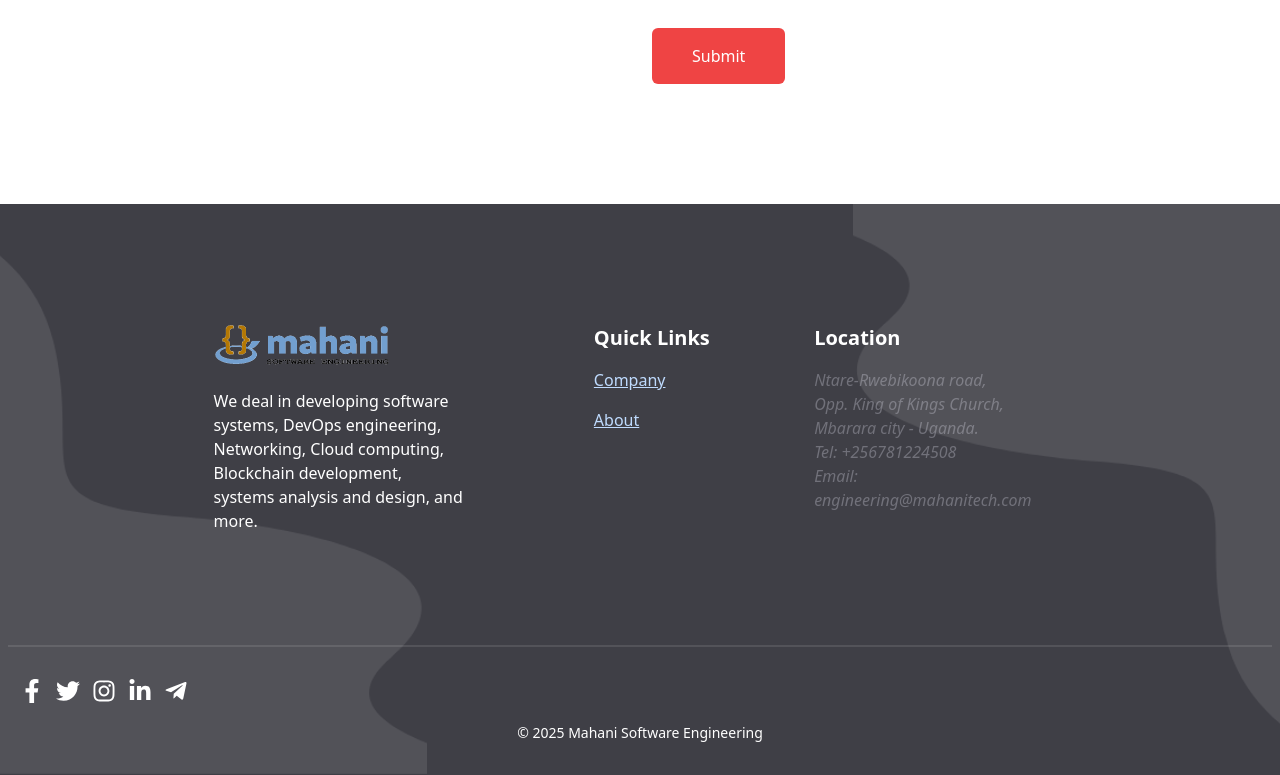
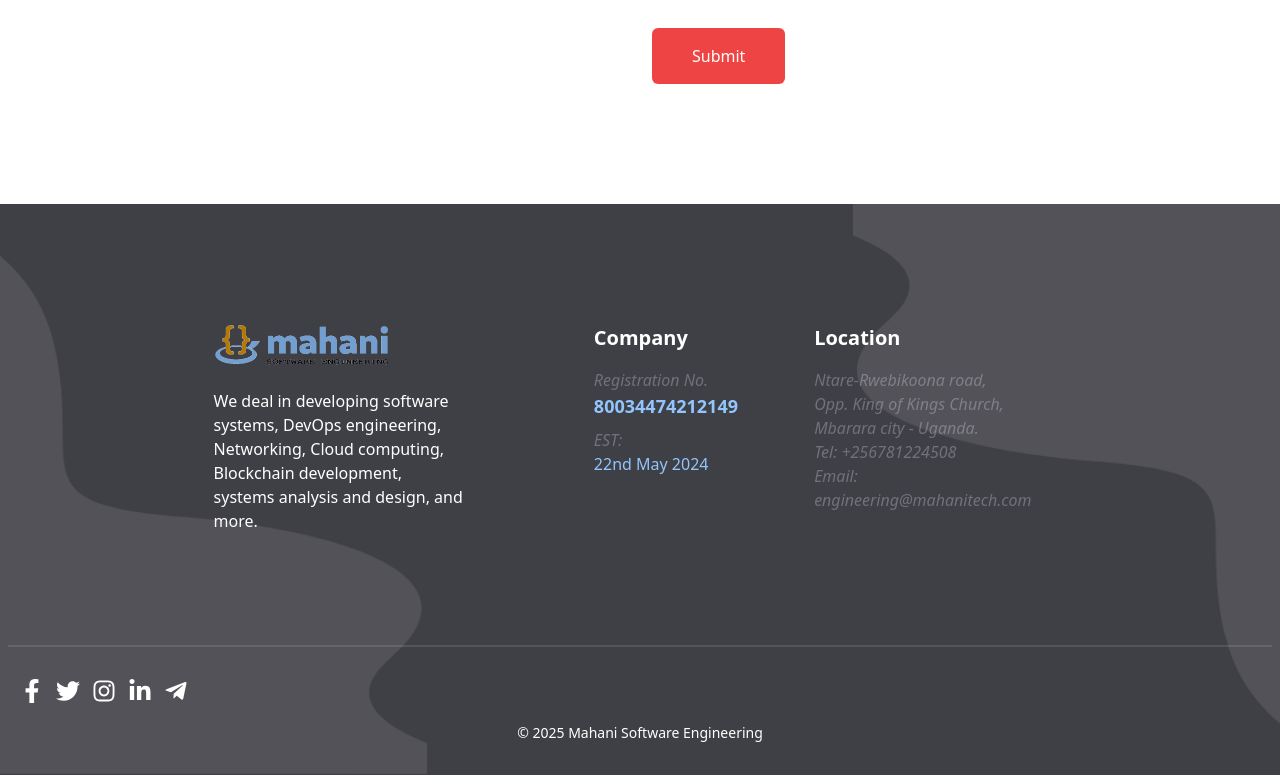
Before and after one commit to mahani-software/mahani-website-react, a React (Create React App) app: page / in a window 1280 px wide. Shown: the part 2409-3184 px from the top of the page. Built offline with nearby package versions, Linux system fonts and the light colour scheme.

Commit message:
Add company details in the footer

```diff
--- a/src/components/footer.js
+++ b/src/components/footer.js
@@ -35,10 +35,13 @@ const Footer = () => {
 
                         {/* Middle section - Quick Links */}
                         <div className="text-center lg:text-left lg:pl-20">
-                            <h2 className="text-xl font-semibold text-white mb-4">Quick Links</h2>
-                            <ul className="space-y-4">
-                                <li><a href="#home" className="text-blue-200 hover:text-white underline">Company</a></li>
-                                <li><a href="#about" className="text-blue-200 hover:text-white underline">About</a></li>
+                            <h2 className="text-xl font-semibold text-white mb-4">Company</h2>
+                            <ul>
+                                <li className="text-zinc-500 italic">Registration No.</li>
+                                <li className="text-lg font-bold text-blue-300">80034474212149</li>
+                                <li className="h-2 w-full"> </li>
+                                <li className="text-zinc-500 italic">EST: </li>
+                                <li className="text-blue-300">22nd May 2024</li>
                             </ul>
                         </div>
 
```
